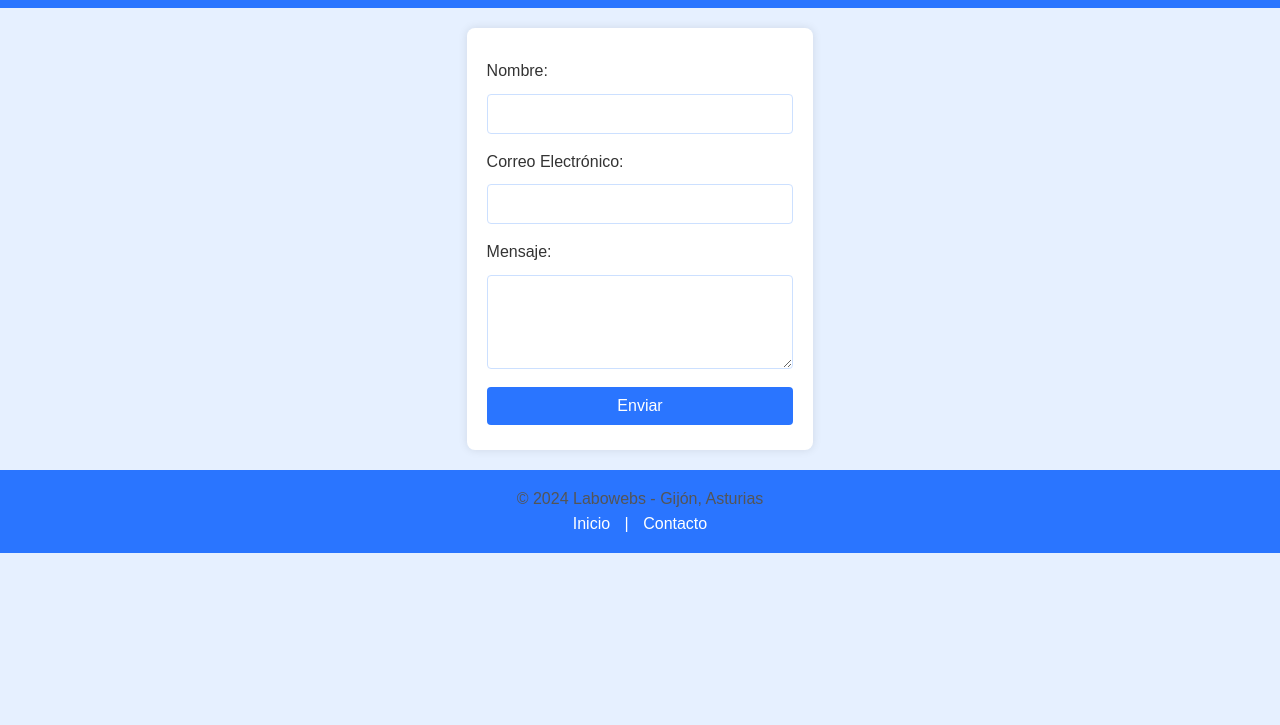
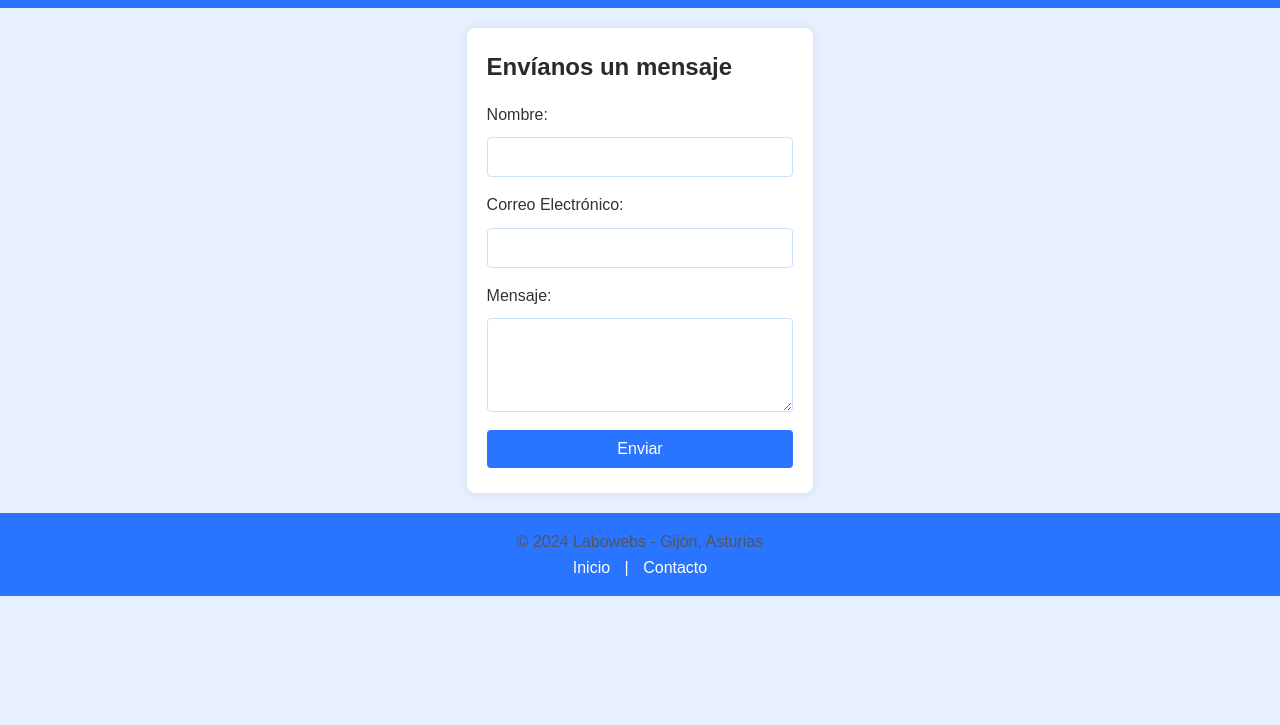
Before and after one commit to ydr29913/trabajoLabowebs, a plain HTML site: page contacto.html in a window 1280 px wide. Shown: the part 75-800 px from the top of the page. Drawn offline with Linux system fonts and the light colour scheme.

Commit message:
Revert "Añadir cambios en contacto"
This reverts commit da2f1898f74f0b5745886bcbcf6d36b1dfd04b22.

```diff
--- a/contacto.html
+++ b/contacto.html
@@ -13,6 +13,7 @@
     </header>
 
     <section class="contact-form">
+        <h2>Envíanos un mensaje</h2>
         <form id="formContacto" action="#" method="post">
             <label for="nombre">Nombre:</label>
             <input type="text" id="nombre" name="nombre" required>
```
